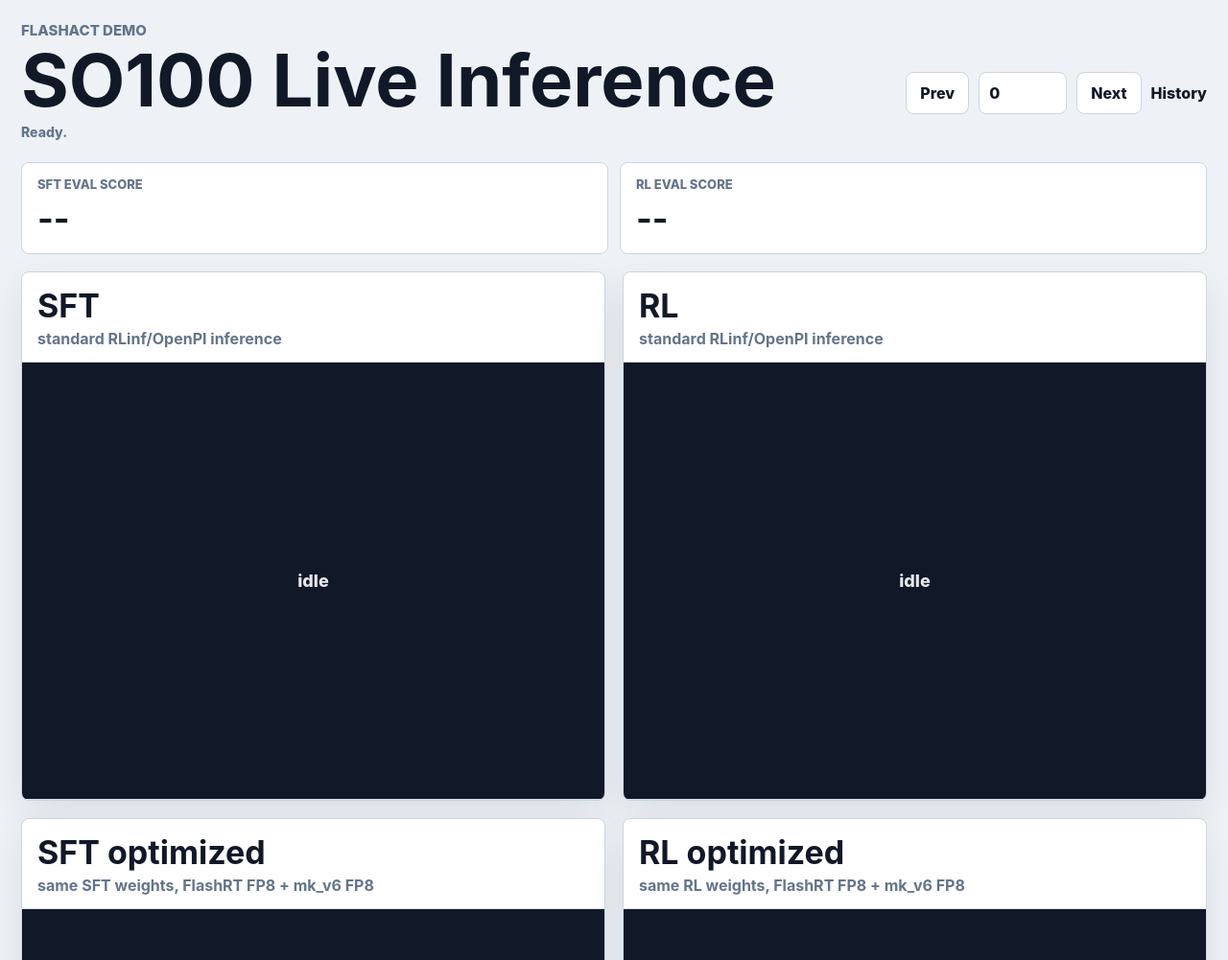
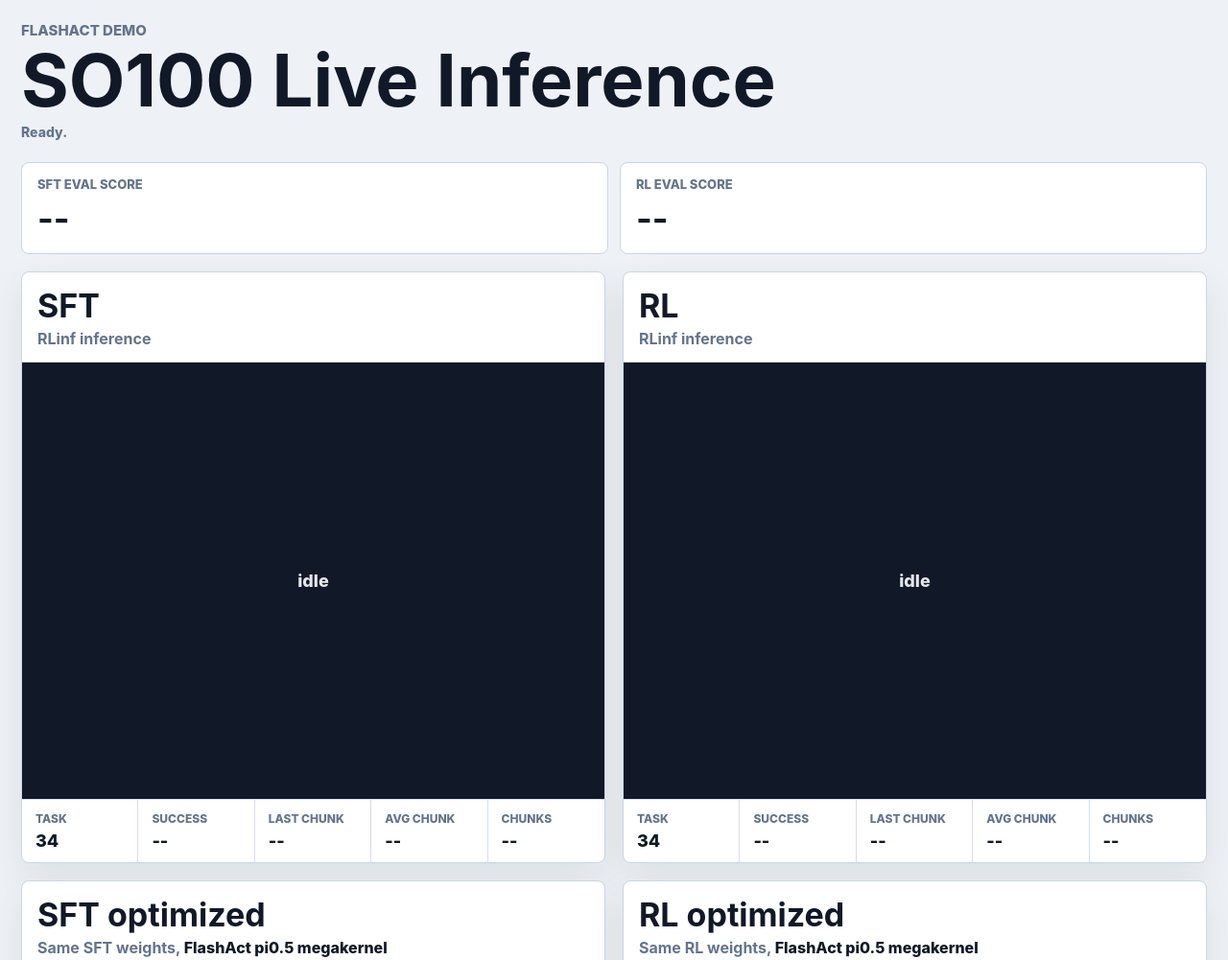
Before and after one commit to GautamSharda/PostVLA, a plain HTML site: page web/index.html in a window 1280 px wide. Shown: the top 1001 px of the page at 96% size. Drawn offline with Linux system fonts and the light colour scheme.

Commit message:
fix(web): align live task identity and status

```diff
--- a/web/index.html
+++ b/web/index.html
@@ -17,7 +17,6 @@
       header {
         display: flex;
         align-items: end;
-        justify-content: space-between;
         gap: 16px;
         margin-bottom: 18px;
       }
@@ -40,24 +39,6 @@
         font-weight: 800;
         text-decoration: none;
       }
-      .toolbar {
-        display: flex;
-        align-items: center;
-        gap: 10px;
-        flex-wrap: wrap;
-        justify-content: flex-end;
-      }
-      button, input {
-        height: 44px;
-        border: 1px solid #cbd5e1;
-        border-radius: 8px;
-        background: #fff;
-        color: #111827;
-        font: inherit;
-        font-weight: 800;
-      }
-      button { padding: 0 14px; cursor: pointer; }
-      input { width: 92px; padding: 0 10px; }
       .status {
         min-height: 26px;
         margin: -8px 0 14px;
@@ -161,7 +142,6 @@
       }
       @media (max-width: 920px) {
         header { align-items: stretch; flex-direction: column; }
-        .toolbar { justify-content: flex-start; }
         .score-strip, .grid { grid-template-columns: 1fr; }
         dl { grid-template-columns: repeat(2, minmax(0, 1fr)); }
       }
@@ -173,12 +153,6 @@
         <div>
           <p class="eyebrow">FlashAct Demo</p>
           <h1>SO100 Live Inference</h1>
-        </div>
-        <div class="toolbar">
-          <button id="prev" type="button">Prev</button>
-          <input id="attempt" type="number" min="0" max="99" value="0" aria-label="Attempt" />
-          <button id="next" type="button">Next</button>
-          <a href="/history">History</a>
         </div>
       </header>
 
@@ -193,15 +167,22 @@
     </main>
 
     <script>
-      const attemptInput = document.getElementById("attempt");
+      const TASK_ID = 34;
+      const FLASHACT_PI05_URL = "https://github.com/GautamSharda/FlashAct/tree/main/src/pi05";
       const liveStatus = document.getElementById("liveStatus");
       const liveGrid = document.getElementById("liveGrid");
       const modelOrder = ["sft", "sft_opt", "rl", "rl_opt"];
       const panels = {
-        sft: { title: "SFT", subtitle: "standard RLinf/OpenPI inference", summary: "sft" },
-        rl: { title: "RL", subtitle: "standard RLinf/OpenPI inference", summary: "rl" },
-        sft_opt: { title: "SFT optimized", subtitle: "same SFT weights, FlashRT FP8 + mk_v6 FP8", summary: "sft" },
-        rl_opt: { title: "RL optimized", subtitle: "same RL weights, FlashRT FP8 + mk_v6 FP8", summary: "rl" },
+        sft: { title: "SFT", subtitle: "RLinf inference" },
+        rl: { title: "RL", subtitle: "RLinf inference" },
+        sft_opt: {
+          title: "SFT optimized",
+          subtitle: `Same SFT weights, <a href="${FLASHACT_PI05_URL}" target="_blank" rel="noreferrer">FlashAct pi0.5 megakernel</a>`,
+        },
+        rl_opt: {
+          title: "RL optimized",
+          subtitle: `Same RL weights, <a href="${FLASHACT_PI05_URL}" target="_blank" rel="noreferrer">FlashAct pi0.5 megakernel</a>`,
+        },
       };
       const displayOrder = ["sft", "rl", "sft_opt", "rl_opt"];
       const state = {
@@ -212,7 +193,7 @@
         latestMetrics: {},
       };
 
-      const yes = (value) => value ? "yes" : "no";
+      const yes = (value) => value === true ? "yes" : value === false ? "no" : "--";
       const fixed = (value, digits = 3) => value === null || value === undefined ? "--" : Number(value).toFixed(digits);
       const ms = (value) => value === null || value === undefined ? "--" : `${Number(value).toFixed(1)} ms`;
 
@@ -244,21 +225,15 @@
         };
       }
 
-      function metricsHtml(item, index, liveMetrics = null) {
+      function metricsHtml(item = null, liveMetrics = null) {
         const latency = liveMetrics || item?.chunk_latency_ms || {};
         return `
-          <div class="metric"><dt>Episode</dt><dd>${index}</dd></div>
+          <div class="metric"><dt>Task</dt><dd>${TASK_ID}</dd></div>
           <div class="metric"><dt>Success</dt><dd>${yes(item?.on_pad)}</dd></div>
           <div class="metric"><dt>Last chunk</dt><dd>${ms(latency.last_chunk_ms)}</dd></div>
           <div class="metric"><dt>Avg chunk</dt><dd>${ms(latency.avg_chunk_ms)}</dd></div>
           <div class="metric"><dt>Chunks</dt><dd>${latency.chunk_count ?? "--"}</dd></div>
         `;
-      }
-
-      function selectedAttempt() {
-        const index = Math.max(0, Math.min(99, Number(attemptInput.value) || 0));
-        attemptInput.value = index;
-        return index;
       }
 
       function resetPanel(kind, text = "idle") {
@@ -300,20 +275,14 @@
         }
       }
 
-      function resultFor(kind, index) {
-        return state[panels[kind].summary]?.results?.[index] || null;
-      }
-
       function updateMetrics(kind, liveMetrics = null, resultOverride = null) {
-        const index = selectedAttempt();
         panel(kind).metrics.innerHTML = metricsHtml(
-          resultOverride || resultFor(kind, index),
-          index,
+          resultOverride,
           liveMetrics || state.latestMetrics[kind] || null,
         );
       }
 
-      function updateMetricsForAttempt() {
+      function updateAllMetrics() {
         for (const kind of displayOrder) updateMetrics(kind);
       }
 
@@ -358,7 +327,7 @@
         if (result?.chunk_latency_ms) state.latestMetrics[kind] = result.chunk_latency_ms;
         updateMetrics(kind, result?.chunk_latency_ms || null, result);
         setLiveStatusWithLink(
-          `${panels[kind].title} live rollout complete for episode ${selectedAttempt()}.`,
+          `${panels[kind].title} live rollout complete for task ${TASK_ID}.`,
           status.video_url,
         );
         scheduleNextRun(1000);
@@ -366,9 +335,8 @@
 
       async function runLiveInference(model = state.nextModel) {
         if (state.liveBusy) return;
-        const index = selectedAttempt();
         state.liveBusy = true;
-        setLiveStatus(`Starting ${panels[model].title} live rollout for episode ${index}...`);
+        setLiveStatus(`Starting ${panels[model].title} live rollout for task ${TASK_ID}...`);
         resetPanel(model, "loading");
         state.latestMetrics[model] = null;
         updateMetrics(model);
@@ -376,13 +344,13 @@
           const response = await fetch("/api/live-run", {
             method: "POST",
             headers: { "Content-Type": "application/json" },
-            body: JSON.stringify({ model, attempt: index }),
+            body: JSON.stringify({ model, task_id: TASK_ID }),
           });
           const body = await response.json();
           if (!response.ok) throw new Error(body.error || `live run failed: ${response.status}`);
           if (body.stream_url) {
             showLiveStream(model, body.stream_url);
-            setLiveStatus(`Streaming ${panels[model].title} live rollout for episode ${index}...`);
+            setLiveStatus(`Streaming ${panels[model].title} live rollout for task ${TASK_ID}...`);
           }
           await pollLiveJob(body.job_id);
         } catch (error) {
@@ -407,8 +375,7 @@
           const body = await response.json();
           const job = body.running;
           if (!job?.job_id || !job?.stream_url || !job?.model) return false;
-          attemptInput.value = job.attempt ?? selectedAttempt();
-          updateMetricsForAttempt();
+          updateAllMetrics();
           state.liveBusy = true;
           showLiveStream(job.model, job.stream_url);
           setLiveStatus(job.message || `Streaming ${panels[job.model].title} live rollout...`);
@@ -428,22 +395,13 @@
         state.rl = rl;
         document.getElementById("sftScore").textContent = `${sft.on_pad_count}/${sft.attempts}`;
         document.getElementById("rlScore").textContent = `${rl.on_pad_count}/${rl.attempts}`;
-        updateMetricsForAttempt();
+        updateAllMetrics();
         const attached = await resumeActiveLiveJob();
         if (!attached) runLiveInference(state.nextModel);
       }
 
       buildPanels();
-      document.getElementById("prev").addEventListener("click", () => {
-        attemptInput.value = selectedAttempt() - 1;
-        updateMetricsForAttempt();
-      });
-      document.getElementById("next").addEventListener("click", () => {
-        attemptInput.value = selectedAttempt() + 1;
-        updateMetricsForAttempt();
-      });
-      attemptInput.addEventListener("input", updateMetricsForAttempt);
-      attemptInput.addEventListener("change", updateMetricsForAttempt);
+      updateAllMetrics();
       loadSummary();
     </script>
   </body>
```
Also changed, not shown: 1 other file.
